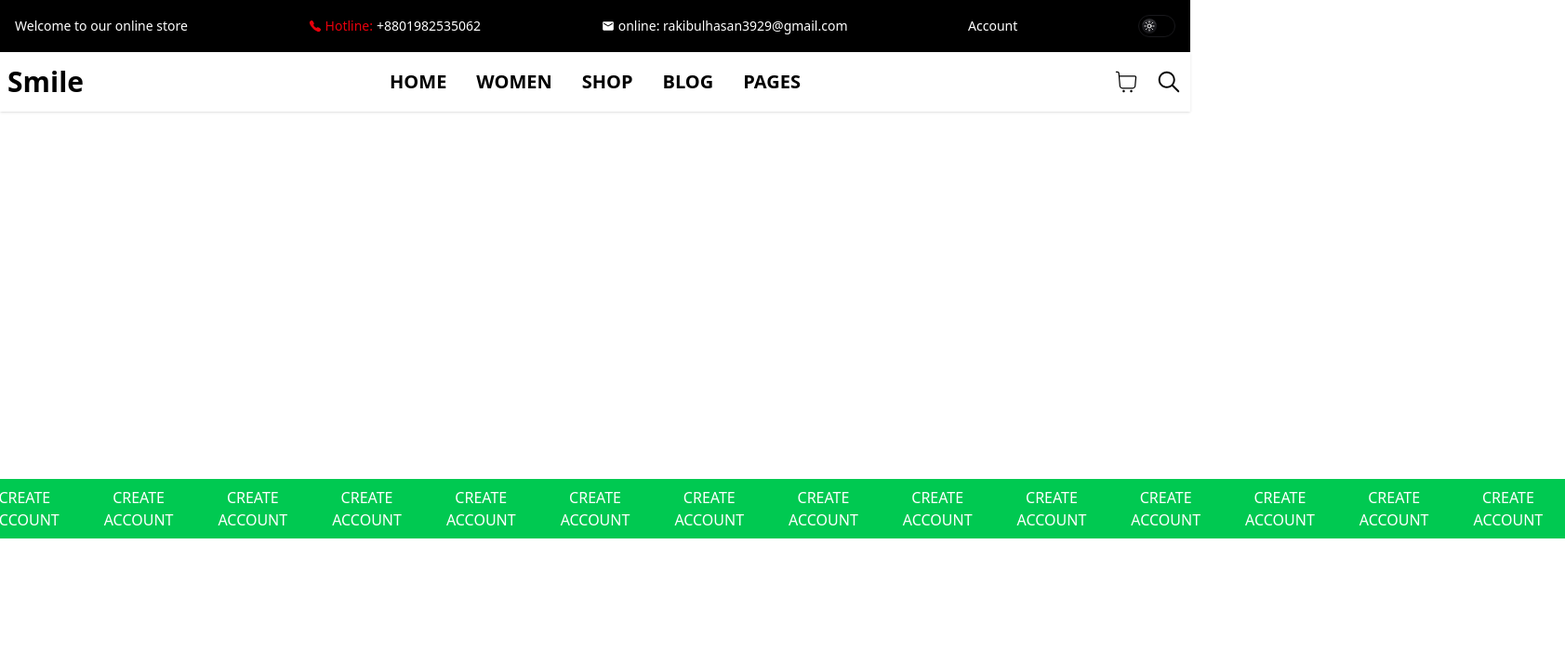
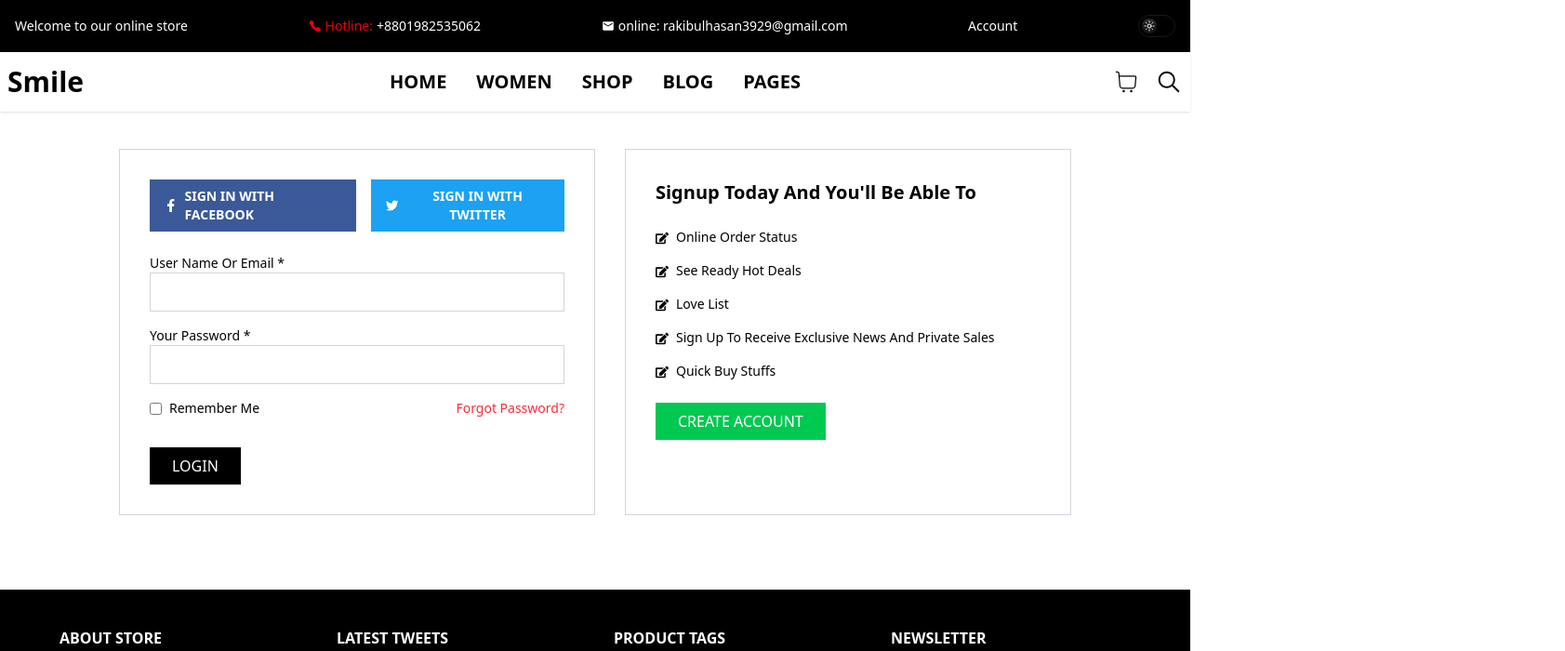
Before and after one commit to rakibul561/Smile-client-code, a Next.js app: page /login in a window 1280 px wide. Shown: the top 700 px of the page at 93% size, 1683 px wide, since content can reach past the window. Built offline with nearby package versions, Linux system fonts and the light colour scheme.

Commit message:
change this code

```diff
--- a/src/app/login/page.tsx
+++ b/src/app/login/page.tsx
@@ -66,29 +66,15 @@ const LoginSignup = () => {
             ))}
           </ul>
             {/* style korte hbe   */}
+            <button className="bg-green-500 text-white px-6 py-2 mt-6">CREATE ACCOUNT</button>
 
         </div>
 
 
 
       </div>
-          <button className="bg-green-500 text-white px-6 py-2 mt-6">CREATE ACCOUNT</button>
-          <button className="bg-green-500 text-white px-6 py-2 mt-6">CREATE ACCOUNT</button>
-          <button className="bg-green-500 text-white px-6 py-2 mt-6">CREATE ACCOUNT</button>
-          <button className="bg-green-500 text-white px-6 py-2 mt-6">CREATE ACCOUNT</button>
-          <button className="bg-green-500 text-white px-6 py-2 mt-6">CREATE ACCOUNT</button>
-          <button className="bg-green-500 text-white px-6 py-2 mt-6">CREATE ACCOUNT</button>
-          <button className="bg-green-500 text-white px-6 py-2 mt-6">CREATE ACCOUNT</button>
-          <button className="bg-green-500 text-white px-6 py-2 mt-6">CREATE ACCOUNT</button>
-          <button className="bg-green-500 text-white px-6 py-2 mt-6">CREATE ACCOUNT</button>
-          <button className="bg-green-500 text-white px-6 py-2 mt-6">CREATE ACCOUNT</button>
-          <button className="bg-green-500 text-white px-6 py-2 mt-6">CREATE ACCOUNT</button>
-          <button className="bg-green-500 text-white px-6 py-2 mt-6">CREATE ACCOUNT</button>
-          <button className="bg-green-500 text-white px-6 py-2 mt-6">CREATE ACCOUNT</button>
-          <button className="bg-green-500 text-white px-6 py-2 mt-6">CREATE ACCOUNT</button>
-          <button className="bg-green-500 text-white px-6 py-2 mt-6">CREATE ACCOUNT</button>
-          <button className="bg-green-500 text-white px-6 py-2 mt-6">CREATE ACCOUNT</button>
-          <button className="bg-green-500 text-white px-6 py-2 mt-6">CREATE ACCOUNT</button>
+
+
     </div>
   );
 };
```
